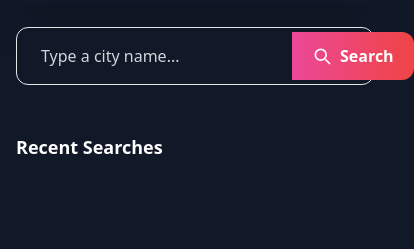
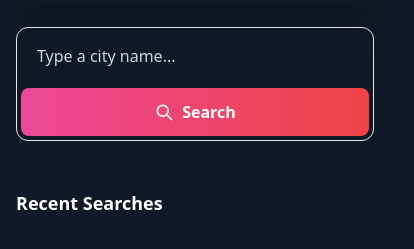
Before and after one commit to Mvaidya27/Weather, a plain HTML site: page index.html in a window 390 px wide. Shown: the part 65-314 px from the top of the page, 414 px wide, since content can reach past the window. Drawn offline with nearby package versions, Linux system fonts and the light colour scheme.

Commit message:
Update index.html

```diff
--- a/index.html
+++ b/index.html
@@ -32,19 +32,34 @@
     </header>
 
     <!-- Search Bar -->
-    <div class="w-full max-w-4xl flex items-center mb-6 bg-gradient-to-r from-purple-600/30 via-pink-500/30 to-red-500/30 rounded-xl p-1 shadow-[0_4px_30px_rgba(0,0,0,0.3)] backdrop-blur-md border border-white/10">
+    <!-- Search Bar -->
+<div
+    class="w-full max-w-4xl flex flex-col sm:flex-row items-stretch mb-6
+    bg-gradient-to-r from-purple-600/30 via-pink-500/30 to-red-500/30
+    rounded-xl p-1 shadow-[0_4px_30px_rgba(0,0,0,0.3)]
+    backdrop-blur-md border border-white/10 gap-2 sm:gap-0">
+
     <input id="cityInput" type="text" placeholder="Type a city name..."
-            class="flex-grow px-5 py-3 rounded-l-xl bg-gray-900 text-white placeholder-gray-300 focus:outline-none focus:ring-2 focus:ring-pink-400 transition-all duration-300" />
+        class="flex-grow px-4 py-3 rounded-lg sm:rounded-l-xl sm:rounded-r-none
+        bg-gray-900 text-white placeholder-gray-300
+        focus:outline-none focus:ring-2 focus:ring-pink-400
+        transition-all duration-300 text-base w-full" />
+
     <button id="searchBtn"
-            class="flex items-center gap-2 px-5 py-3 bg-gradient-to-r from-pink-500 to-red-500 rounded-r-xl font-semibold text-white hover:from-pink-600 hover:to-red-600 hover:shadow-lg hover:shadow-pink-500/40 transition-all duration-300">
-            <svg xmlns="http://www.w3.org/2000/svg" class="w-5 h-5" fill="none" viewBox="0 0 24 24"
-                stroke="currentColor">
+        class="flex items-center justify-center gap-2 px-5 py-3
+        bg-gradient-to-r from-pink-500 to-red-500 rounded-lg sm:rounded-r-xl sm:rounded-l-none
+        font-semibold text-white hover:from-pink-600 hover:to-red-600
+        hover:shadow-lg hover:shadow-pink-500/40
+        transition-all duration-300 w-full sm:w-auto">
+        <svg xmlns="http://www.w3.org/2000/svg" class="w-5 h-5" fill="none"
+            viewBox="0 0 24 24" stroke="currentColor">
             <path stroke-linecap="round" stroke-linejoin="round" stroke-width="2"
                 d="M21 21l-4.35-4.35M17 10.5a6.5 6.5 0 11-13 0 6.5 6.5 0 0113 0z" />
         </svg>
         Search
     </button>
 </div>
+
 
 
     <!-- Weather Info -->
```
Lines whose indentation alone changed are shown as unchanged.
